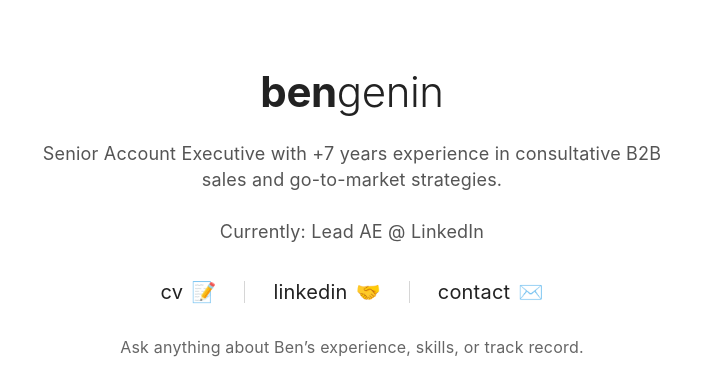
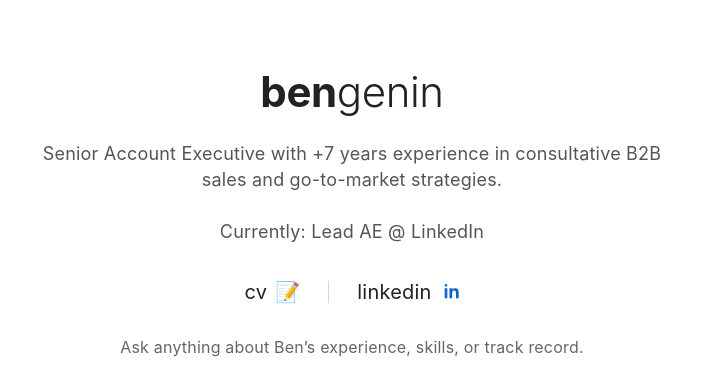
Before and after one commit to bengenin/bengenin-site, a plain HTML site: page index.html in a window 1280 px wide. Shown: the top 366 px of the page, without its empty margins (288-991 px from the left). Drawn offline with Linux system fonts and the light colour scheme.

Commit message:
Update index.html

```diff
--- a/index.html
+++ b/index.html
@@ -167,18 +167,14 @@
     <div class="divider"></div>
 
     <!-- LinkedIn -->
-    <a class="link" href="https://www.linkedin.com/in/ben-genin/" target="_blank">
-      linkedin
-      <span>🤝</span>
-    </a>
-
-    <div class="divider"></div>
-
-    <!-- Contact -->
-    <a class="link" href="mailto:ben.genin8@gmail.com">
-      contact
-      <span>✉️</span>
-    </a>
+<a class="link" href="https://www.linkedin.com/in/ben-genin/" target="_blank">
+  linkedin
+  <span>
+    <svg width="16" height="16" viewBox="0 0 24 24" fill="#0A66C2" xmlns="http://www.w3.org/2000/svg" style="margin-left:4px;">
+      <path d="M4.98 3.5C4.98 4.61 4.09 5.5 2.98 5.5C1.87 5.5 0.98 4.61 0.98 3.5C0.98 2.39 1.87 1.5 2.98 1.5C4.09 1.5 4.98 2.39 4.98 3.5ZM0.99 8H4.99V23H0.99V8ZM8.99 8H12.79V10.02H12.85C13.38 9.08 14.64 8 16.62 8C21.1 8 22 10.94 22 15.05V23H18V15.93C18 13.8 17.96 11.12 15.29 11.12C12.59 11.12 12.2 13.39 12.2 15.78V23H8.2V8H8.99Z"/>
+    </svg>
+  </span>
+</a>
 
   </div>
 
```
